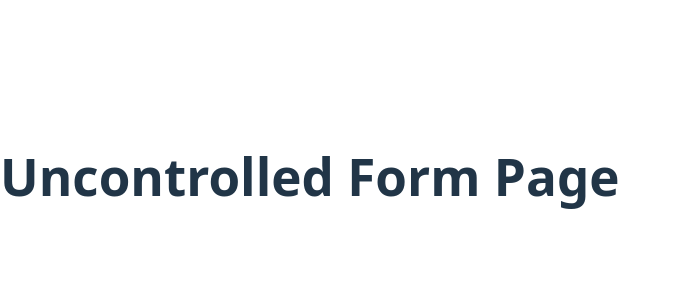
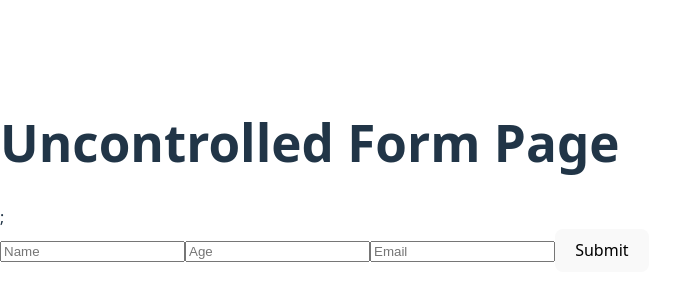
Before and after one commit to mayskii/react-forms, a React (Vite) app in the folder rs-react-app/: page /uncontrolled-form in a window 1280 px wide. Shown: the part 224-524 px from the top of the page, without its empty margins (0-692 px from the left). Built offline with nearby package versions, Linux system fonts and the light colour scheme.

Commit message:
refactor: fix UncontrolledForm and add to UncontrolledFormPage

```diff
--- a/rs-react-app/src/pages/UncontrolledFormPage.tsx
+++ b/rs-react-app/src/pages/UncontrolledFormPage.tsx
@@ -1,3 +1,10 @@
+import UncontrolledForm from '../components/UncontrolledForm';
+
 export default function UncontrolledFormPage() {
-  return <h1>Uncontrolled Form Page</h1>;
+  return (
+    <div>
+      <h1>Uncontrolled Form Page</h1>;
+      <UncontrolledForm />
+    </div>
+  );
 }
```
